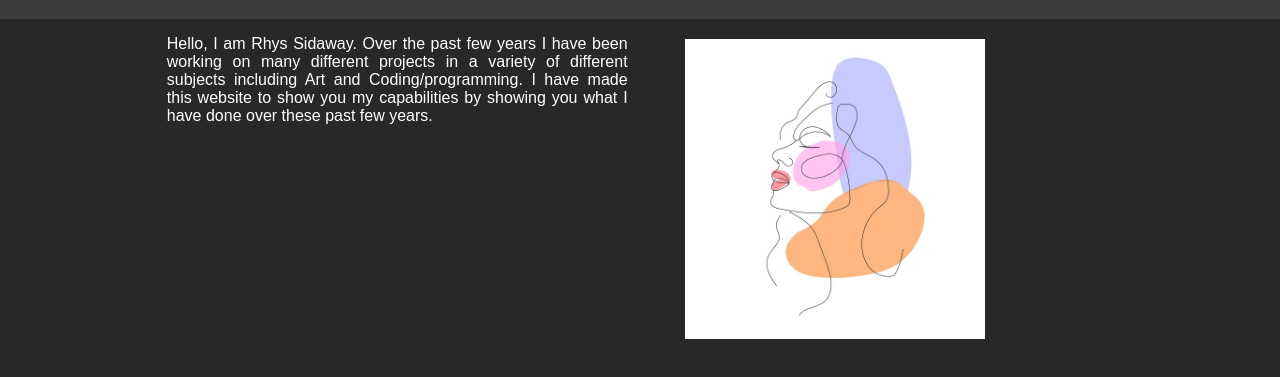
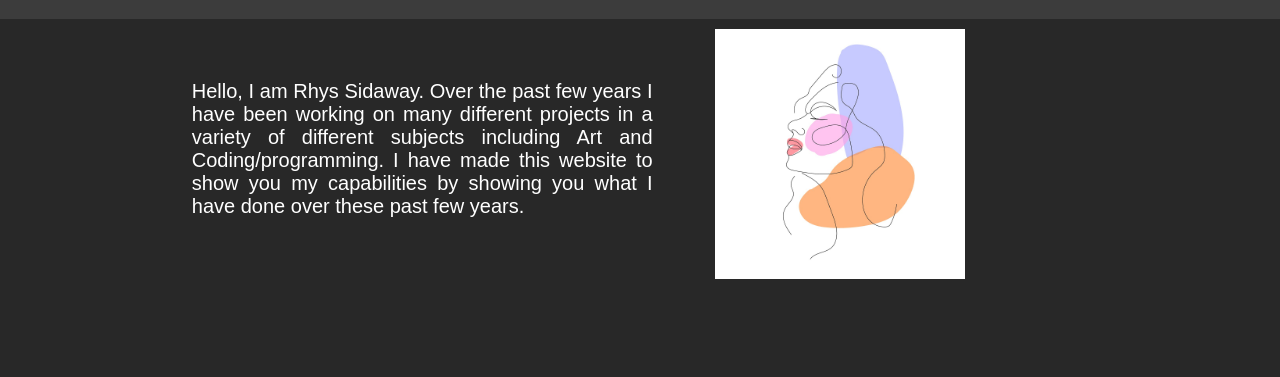
Before and after one commit to rhys12396/Rhys-Portfolio, a plain HTML site: page index.html in a window 1280 px wide. Shown: the part 401-778 px from the top of the page. Drawn offline with Linux system fonts and the light colour scheme.

Commit message:
Added better looks.

```diff
--- a/index.html
+++ b/index.html
@@ -21,9 +21,11 @@
     <body>
         <div class="name"><h1>Rhys Sidaway</h1></div>
         <div class="personalStatement">
-            <p>Hello, I am Rhys Sidaway. Over the past few years I have been working on many different projects in a variety of different subjects including Art and Coding/programming. I have made this website to show you my capabilities by showing you what I have done over these past few years.</p>
+            <p>Hello, I am Rhys Sidaway.
+                Over the past few years I have been working on many different projects in a variety of different subjects including Art and Coding/programming.
+                I have made this website to show you my capabilities by showing you what I have done over these past few years.</p>
             <img src="media/artImage.jpg">
-        </div>
+        </div><br />
     </body>
     <footer>
 
--- a/style.css
+++ b/style.css
@@ -59,15 +59,19 @@ a {
 .personalStatement p {
     width: 40%;
     margin-right: 5%;
+    padding: 5px;
+    align-content: center;
+    font-size: 20px;
+    overflow-wrap: break-word;
 }
 .personalStatement img {
-    width: 40%;
-    height: 40%;
-    max-height: 300px;
-    max-width: 300px;
-    margin-top: 20px;
+    width: 60%;
+    height: 60%;
+    max-height: 250px;
+    max-width: 250px;
+    margin-top: 10px;
 }
-@media (max-width: 400px){
+@media (max-width: 800px){
     .personalStatement {
         flex-direction: column;
         margin-left: 20%;
@@ -75,4 +79,7 @@ a {
     .personalStatement p {
         width: 70%;
     }
+    .personalStatement img {
+        margin-left: 5%;
+    }
 }
```
